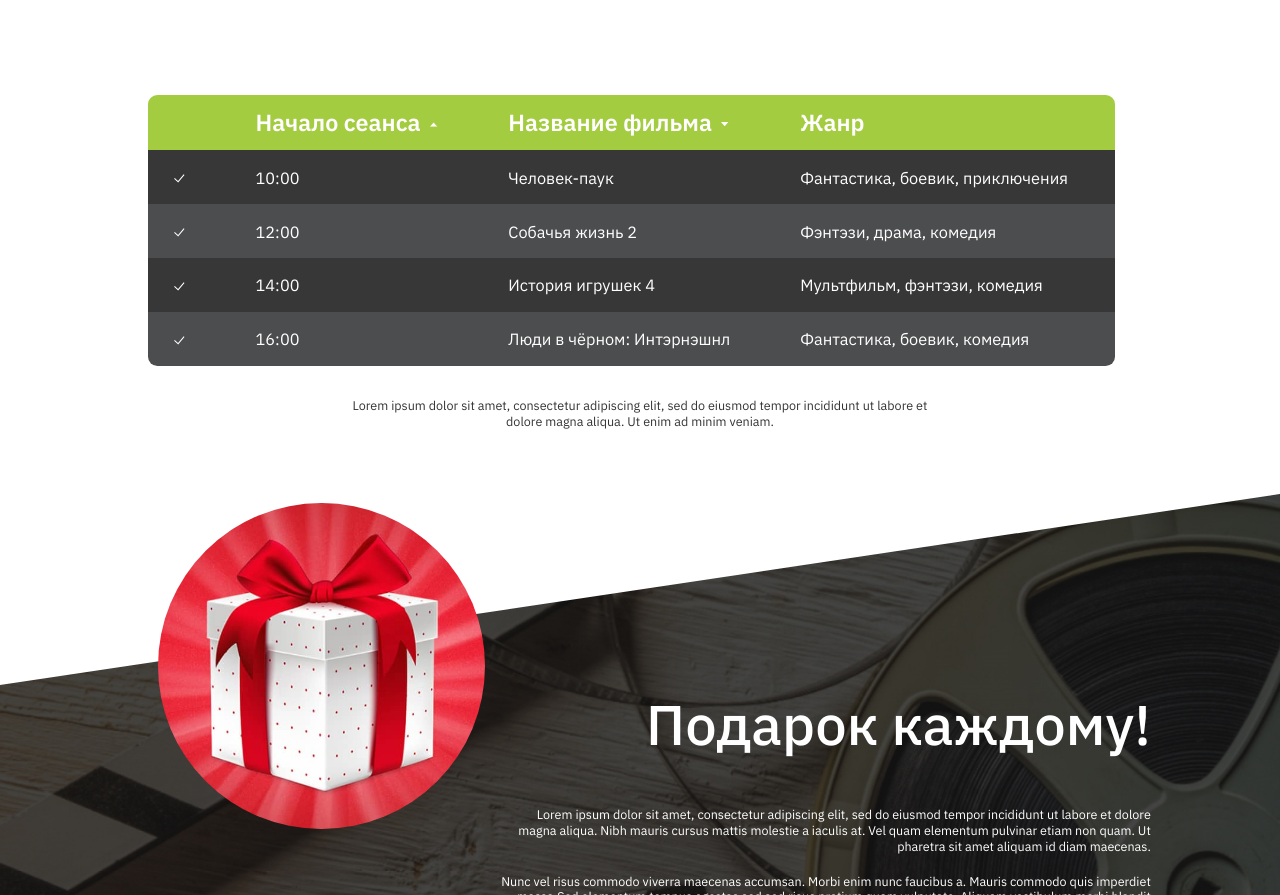
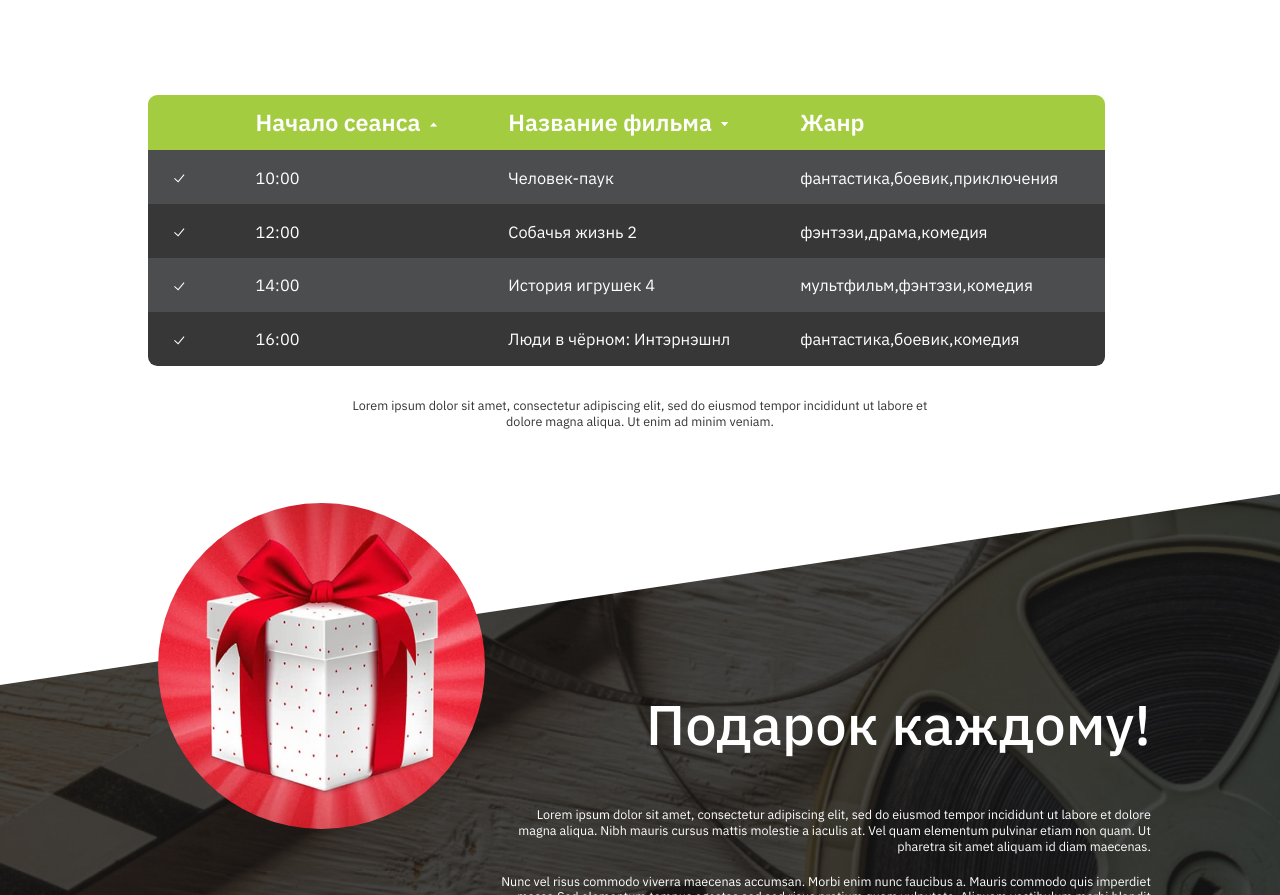
Before and after one commit to Bukarra/Innopolis-Study-Project, a website: page index.html in a window 1280 px wide. Shown: the part 2267-3162 px from the top of the page. Drawn offline with nearby package versions, Linux system fonts and the light colour scheme.

Commit message:
ТЗ-15-Таблица с фильмами JS

```diff
--- a/index.html
+++ b/index.html
@@ -15,6 +15,7 @@
     <script defer src="https://ajax.googleapis.com/ajax/libs/jquery/3.6.0/jquery.min.js"></script>
     <script defer src="libs/owl/owl.carousel.min.js"></script>
     <script defer src="/js/main.js"></script>
+    <script defer src="/js/films-table.js"></script>
 
     <title>Продажа билетов в кино в Иннополисе</title>
 </head>
@@ -236,6 +237,7 @@
         </div>
         <div class="block03__table-wrap">
             <table class="block03__table">
+                <thead>
                     <tr>
                         <th></th>
                         <th>
@@ -260,6 +262,8 @@
                             </a>
                         </th>
                     </tr>
+                </thead>
+                <tbody id="block03-table-body">
                     <tr>
                         <td>
                             <a href="#">
@@ -308,6 +312,7 @@
                         <td>Люди в чёрном: Интэрнэшнл</td>
                         <td>Фантастика, боевик, комедия</td>
                     </tr>
+                </tbody>
             </table>
         </div>
         <div class="block03__text paragraph-font">
--- /dev/null
+++ b/js/films-table.js
@@ -0,0 +1,79 @@
+const films = [
+    {
+        start: '10:00',
+        title: 'Человек-паук',
+        genre: [
+            {
+                 name: 'фантастика',
+            },
+            {
+                 name: 'боевик',
+            },
+            {
+                 name: 'приключения',
+            },
+        ]
+    },{
+        start: '12:00',
+        title: 'Собачья жизнь 2',
+        genre: [
+            {
+                 name: 'фэнтэзи',
+            },
+            {
+                 name: 'драма',
+            },
+            {
+                 name: 'комедия',
+            },
+        ]
+    },{
+        start: '14:00',
+        title: 'История игрушек 4',
+        genre: [
+            {
+                 name: 'мультфильм',
+            },
+            {
+                 name: 'фэнтэзи',
+            },
+            {
+                 name: 'комедия',
+            },
+        ]
+    },{
+        start: '16:00',
+        title: 'Люди в чёрном: Интэрнэшнл',
+        genre: [
+            {
+                 name: 'фантастика',
+            },
+            {
+                 name: 'боевик',
+            },
+            {
+                 name: 'комедия',
+            },
+        ]
+    }
+];
+
+const tableBody = document.getElementById('block03-table-body');
+tableBody.innerHTML = '';
+
+for (let index = 0; index < films.length; index++) {
+    tableBody.innerHTML += `
+<tr>
+    <td>
+        <a href="#">
+            <svg class="block03__check" width=".6rem" height=".4rem">
+                <use xlink:href="#check_icon"></use>
+            </svg>
+        </a>
+    </td>
+    <td>${films[index].start}</td>
+    <td>${films[index].title}</td>
+    <td>${films[index].genre.map(g => g.name)}</td>
+</tr>
+`;
+}
```
Lines whose indentation alone changed are shown as unchanged.
